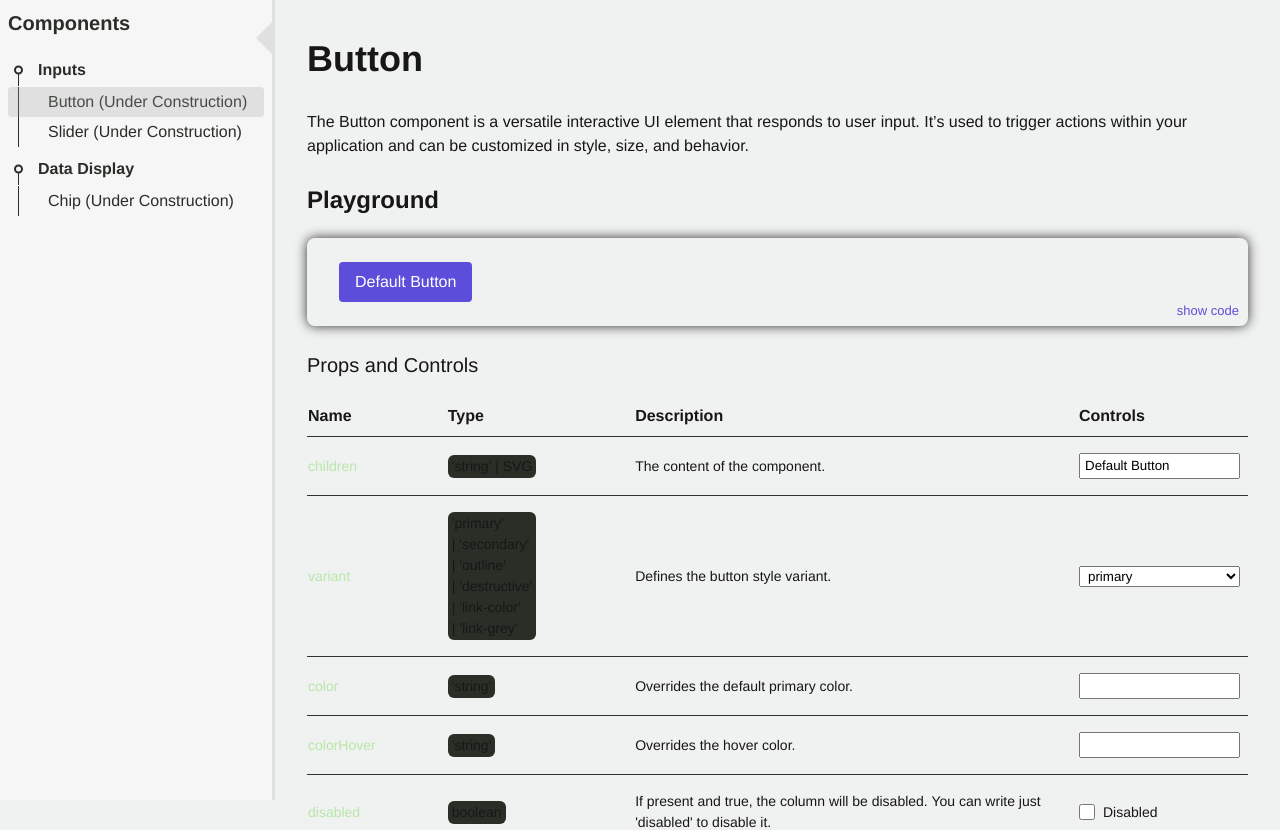
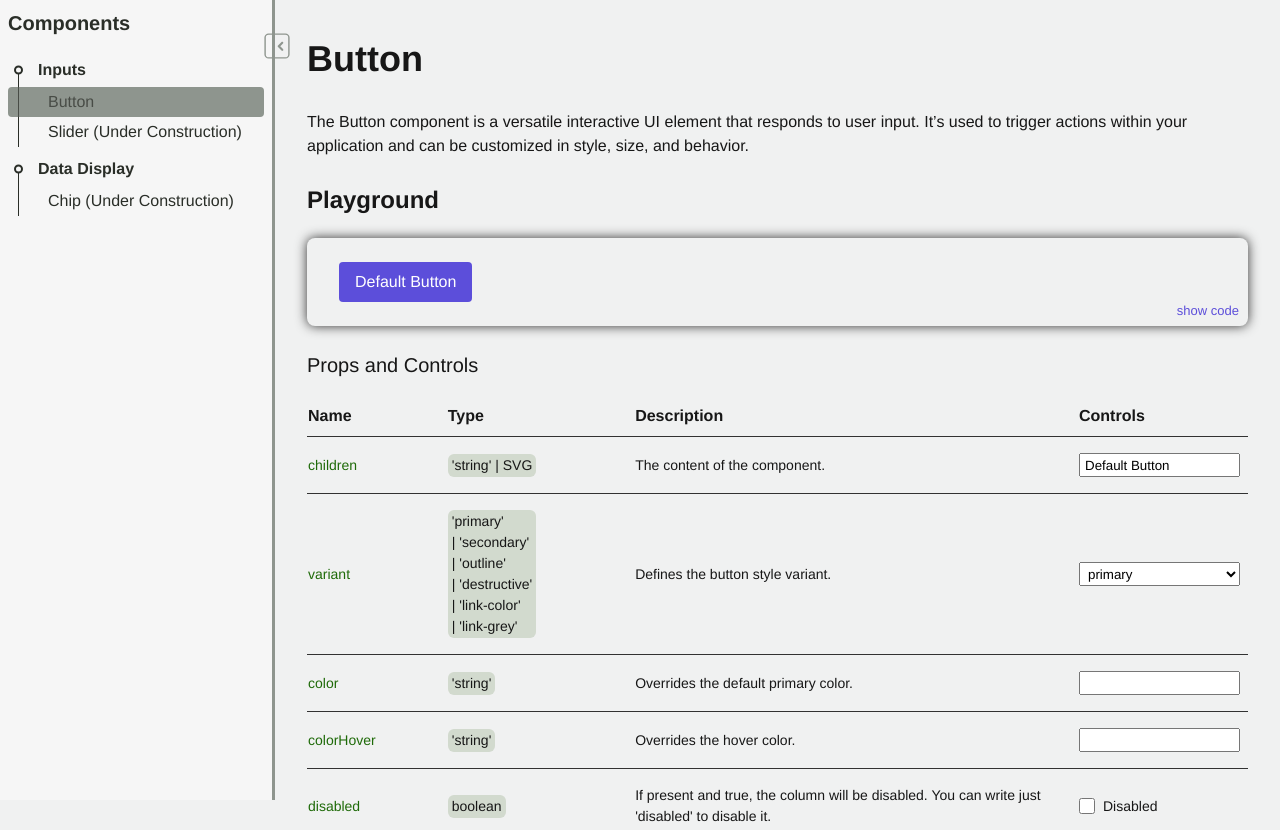
Before and after one commit to jalbe0076/component_kit, a Next.js app: page /button in a window 1280 px wide. Shown: the top 830 px of the page. Built offline with nearby package versions, Linux system fonts and the light colour scheme.

Commit message:
Adjust light mode styles and sidebar expand icon

```diff
--- a/src/app/Sidebar.tsx
+++ b/src/app/Sidebar.tsx
@@ -3,10 +3,13 @@ import React, { useState } from "react";
 import Link from "next/link";
 import { usePathname } from "next/navigation";
 import styles from "./sidebar.module.scss";
+import OpenSidebarIcon from "../icons/OpenSidebarIcon";
+import CloseSidebarIcon from "../icons/CloseSidebarIcon";
 
 const Sidebar: React.FC = () => {
   const [isOpen, setIsOpen] = useState(true);
   const currentPath = usePathname();
+  const [isHovered, setIsHovered] = useState(false);
 
   const isActive = (path: string) => currentPath === path;
   const isActiveClass = (path: string) => (isActive(path) ? styles.active : "");
@@ -26,9 +29,21 @@ const Sidebar: React.FC = () => {
         aria-label={isOpen ? "Collapse sidebar" : "Expand sidebar"}
         aria-expanded={!isOpen}
         aria-controls="sidebar-nav"
-      />
+        onMouseEnter={() => setIsHovered(true)}
+        onMouseLeave={() => setIsHovered(false)}
+      >
+        {isOpen ? (
+          <span className={styles.icon}>
+            <CloseSidebarIcon />
+          </span>
+        ) : (
+          <span className={styles.icon}>
+            <OpenSidebarIcon />
+          </span>
+        )}
+      </button>
       <nav
-        className={styles.sidebarContent}
+        className={`${styles.sidebarContent}  ${isHovered ? styles.hovered : ""}`}
         id="sidebar-nav"
         role="navigation"
         aria-hidden={!isOpen}
@@ -44,7 +59,7 @@ const Sidebar: React.FC = () => {
               href="/button"
               className={`${styles.navLink} ${isActiveClass("/button")}`}
             >
-              Button (Under Construction)
+              Button
             </Link>
           </li>
           <li className={styles.navItem}>
--- a/src/app/button/buttonPage.module.scss
+++ b/src/app/button/buttonPage.module.scss
@@ -80,6 +80,7 @@
   opacity: 0;
   padding: 0 1.5rem;
   overflow: hidden;
+  box-shadow: 0 4px 12px -2px #323232;
 
   &.previewCodeExpanded {
     padding: 1rem 1.5rem;
@@ -95,7 +96,7 @@
   border-radius: 6px;
   display: inline-block;
   width: fit-content;
-  background-color: #292f27;
+  background-color: #d2dace;
 }
 
 .formGroup {
@@ -173,6 +174,7 @@
 .tableBody select,
 .tableBody input {
   padding: 0.0675rem 0.25rem;
+  height: 1.5rem;
 }
 
 .checkboxInput {
@@ -195,5 +197,15 @@
 .tableBody .tableNameRow {
   font-weight: 400;
   font-size: 0.875rem;
-  color: #b8e7a9;
+  color: #1e6a08;
 }
+
+@media (prefers-color-scheme: dark) {
+    .codeSnippet {
+      background-color: #292f27;
+    }
+
+    .tableBody .tableNameRow {
+        color: #b8e7a9;
+      }
+  }
--- a/src/app/sidebar.module.scss
+++ b/src/app/sidebar.module.scss
@@ -1,14 +1,14 @@
 .sidebar {
   --main-bg-color: #f6f6f6;
   --main-accent-color: #2a2e28;
-  --sidebar-border-color: #dfe0df;
+  --sidebar-border-color: #8e958e;
+  --sidebar-border-color-hover: #616461;
   --main-color-hover: #d1d1d1;
   --main-accent-active-color: #484c46;
 
   @media (prefers-color-scheme: dark) {
     --main-bg-color: #343b32;
     --main-accent-color: #f6f6f6;
-    --sidebar-border-color: #2a2e28;
     --main-color-hover: #222520;
     --main-accent-active-color: #d6d6d6;
   }
@@ -43,6 +43,10 @@
   .closed & {
     padding: 0;
   }
+
+  &.hovered {
+    border-right: 3px solid var(--sidebar-border-color-hover);
+  }
 }
 
 .toggleButton {
@@ -50,49 +54,53 @@
   display: flex;
   justify-content: center;
   align-items: center;
-  width: 1rem; // 16px
-  height: 2.1875rem; // 35px
-  top: 1.25rem; // 20px
-  transition: all 0.3s ease;
+  top: 2rem;
   z-index: 10;
   background-color: transparent;
   border: none;
   cursor: pointer;
+  padding: 0;
+  transition: all 0.3s ease;
 
-  &::before {
-    content: "";
-    border-left: 16px solid transparent;
-    border-right: 16px solid transparent;
-    border-top: 16px solid var(--sidebar-border-color);
-    transition: transform 0.3s ease, border 0.3s ease;
+  & rect {
+    stroke: var(--sidebar-border-color);
+  }
+
+  & path {
+    fill: var(--sidebar-border-color);
   }
 
   &.open {
-    right: 0.1875rem; // 3px
-
-    &::before {
-      transform: rotate(90deg);
-    }
+    right: -16px;
   }
 
   &.closed {
-    right: -1rem; // -16px
+    right: -24px;
+  }
 
-    &::before {
-      transform: rotate(-90deg);
-    }
+  .icon {
+    width: 28px;
+    height: 28px;
+    transition: opacity 0.3s ease, transform 0.3s ease;
   }
 
   &:hover {
-    &::before {
-      border-left: 20px solid transparent;
-      border-right: 20px solid transparent;
-      border-top: 20px solid var(--main-color-hover);
-    }
+    transform: scale(1.05);
+    rect {
+        stroke: var(--sidebar-border-color-hover);
+      }
 
-    ~ .sidebarContent {
-      border-right: 3px solid var(--main-color-hover);
-    }
+      path {
+        fill: var(--sidebar-border-color-hover);
+      }
+  }
+
+  &.open:hover {
+    transform: translateX(-2px);
+  }
+
+  &.closed:hover {
+    transform: translateX(2px);
   }
 }
 
@@ -115,7 +123,7 @@
     left: 0.625rem; // 10px
     top: 65%;
     width: 1px;
-    height: 0.75rem; // 12px
+    height: 0.875rem; // 14px
     background-color: var(--main-accent-color);
   }
 
--- /dev/null
+++ b/src/icons/CloseSidebarIcon.tsx
@@ -0,0 +1,16 @@
+const CloseSidebarIcon = () => {
+  return (
+    <svg
+      fill="none"
+      viewBox="0 0 20 20"
+    >
+      <rect height="17" rx="2.5" stroke="#000" width="17" x="1.5" y="1.5" />
+      <g fill="#000">
+        <path d="m7.99902 17.9999h-1v-15.99996h1z" />
+        <path d="m13.0598 9.48129 1.22-1.22c.1325-.14217.2046-.33022.2012-.52452s-.0821-.37969-.2196-.5171c-.1374-.13741-.3227-.21612-.517-.21955-.1944-.00343-.3824.06869-.5246.20117l-2.5 2.5c-.1404.14063-.2193.33121-.2193.53001 0 .1987.0789.3894.2193.53l2.5 2.5c.0687.0737.1515.1328.2435.1738s.1913.063.292.0648.2007-.0168.2941-.0545.1782-.0939.2495-.1651c.0712-.0712.1273-.156.1651-.2494.0377-.0934.0562-.1934.0544-.2941s-.0238-.2-.0648-.292-.1001-.1748-.1738-.2435l-1.22-1.22c-.7-.75-.7-.75-.7-.75s0 0 .7-.75001z" />
+      </g>
+    </svg>
+  );
+};
+
+export default CloseSidebarIcon;
--- /dev/null
+++ b/src/icons/OpenSidebarIcon.tsx
@@ -0,0 +1,18 @@
+const OpenSidebarIcon = () => {
+  return (
+    <svg
+      viewBox="0 0 20 20"
+      fill="none"
+      xmlns="http://www.w3.org/2000/svg"
+    >
+      <rect x="1.5" y="1.5" width="17" height="17" rx="2.5" stroke="black" />
+      <path
+        d="M10.0593 11.0187L8.83931 12.2387C8.70683 12.3809 8.63471 12.5689 8.63814 12.7632C8.64157 12.9575 8.72028 13.1429 8.85769 13.2803C8.9951 13.4177 9.18049 13.4965 9.37479 13.4999C9.56909 13.5033 9.75714 13.4312 9.89931 13.2987L12.3993 10.7987C12.5398 10.6581 12.6187 10.4675 12.6187 10.2687C12.6187 10.07 12.5398 9.87933 12.3993 9.73871L9.89931 7.23871C9.83065 7.16502 9.74785 7.10592 9.65585 7.06493C9.56385 7.02394 9.46454 7.00189 9.36383 7.00012C9.26313 6.99834 9.1631 7.01686 9.06972 7.05459C8.97633 7.09231 8.89149 7.14845 8.82027 7.21967C8.74906 7.29089 8.69291 7.37572 8.65519 7.46911C8.61747 7.5625 8.59894 7.66253 8.60072 7.76323C8.6025 7.86393 8.62454 7.96325 8.66553 8.05525C8.70652 8.14725 8.76563 8.23005 8.83931 8.29871L10.0593 9.51871C10.7593 10.2687 10.7593 10.2687 10.7593 10.2687C10.7593 10.2687 10.7593 10.2687 10.0593 11.0187Z"
+        fill="black"
+      />
+      <path d="M3 18H2L2 2H3L3 18Z" fill="black" />
+    </svg>
+  );
+};
+
+export default OpenSidebarIcon;
--- a/src/utils/CodeBlock.tsx
+++ b/src/utils/CodeBlock.tsx
@@ -2,7 +2,6 @@
 import { useEffect, useState } from "react";
 import Highlight, { defaultProps, Language } from "prism-react-renderer";
 import vsDark from "prism-react-renderer/themes/vsDark";
-import vsLight from "prism-react-renderer/themes/vsLight";
 
 type CodeBlockProps = {
   code: string;
@@ -22,34 +21,23 @@ export default function CodeBlock({
   variant = "block",
   ...props
 }: CodeBlockProps) {
-  const [isDark, setIsDark] = useState(false);
   const [mounted, setMounted] = useState(false);
 
   useEffect(() => {
     setMounted(true);
-
-    if (typeof window !== "undefined") {
-      if (isThemeDark !== undefined) {
-        setIsDark(isThemeDark);
-      } else {
-        setIsDark(window.matchMedia("(prefers-color-scheme: dark)").matches);
-      }
-    }
-  }, [isThemeDark]);
+  }, []);
 
   if (!mounted) {
     // Prevent the component from rendering before the theme is applied
     return null;
   }
 
-  const selectedTheme = isDark ? vsDark : vsLight;
-
   return (
     <Highlight
       {...defaultProps}
       code={code.trim()}
       language={language}
-      theme={selectedTheme}
+      theme={vsDark}
     >
       {({
         className: innerClassName,
```
